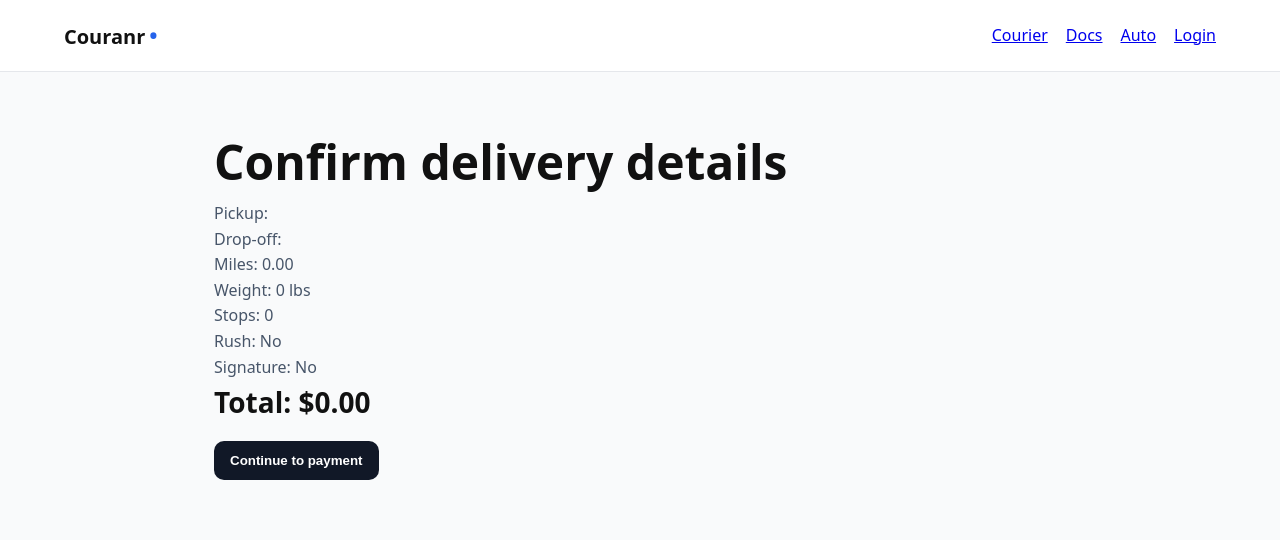
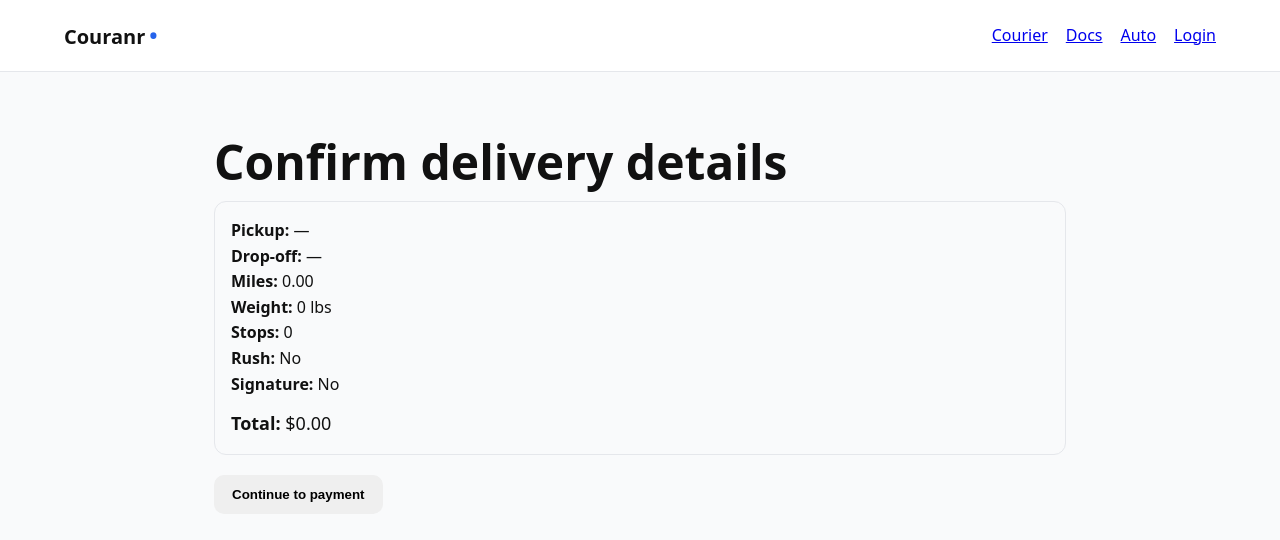
Before and after one commit to kkoly10/couranr-os, a Next.js app: page /courier/checkout in a window 1280 px wide. Shown: the top 540 px of the page. Built offline with nearby package versions, Linux system fonts and the light colour scheme; no server answers.

Commit message:
Update CheckoutClient.tsx

```diff
--- a/app/courier/checkout/CheckoutClient.tsx
+++ b/app/courier/checkout/CheckoutClient.tsx
@@ -11,24 +11,22 @@ function num(v: string | null, fallback = 0) {
 
 export default function CheckoutClient() {
   const router = useRouter();
-  const params = useSearchParams();
+  const sp = useSearchParams();
 
   const [loading, setLoading] = useState(false);
   const [err, setErr] = useState<string | null>(null);
 
-  // ✅ Read params
-  const miles = num(params.get("miles"));
-  const weightLbs = num(params.get("weight"));
-  const stops = num(params.get("stops"));
-  const rush = params.get("rush") === "1";
-  const signature = params.get("signature") === "1";
-  const price = num(params.get("price"));
-
-  const pickup = params.get("pickup") ?? "";
-  const dropoff = params.get("dropoff") ?? "";
+  const price = sp.get("price") ?? "0";
+  const miles = sp.get("miles") ?? "0";
+  const pickup = sp.get("pickup") ?? "";
+  const dropoff = sp.get("dropoff") ?? "";
+  const weight = sp.get("weight") ?? "0";
+  const rush = sp.get("rush") === "1";
+  const signature = sp.get("signature") === "1";
+  const stops = sp.get("stops") ?? "0";
 
   const amountCents = useMemo(
-    () => Math.round(price * 100),
+    () => Math.round(num(price) * 100),
     [price]
   );
 
@@ -36,16 +34,14 @@ export default function CheckoutClient() {
     setErr(null);
     setLoading(true);
 
-    // 🔐 Auth gate
     const { data } = await supabase.auth.getSession();
     const token = data.session?.access_token;
 
     if (!token) {
-      router.push(`/login?next=${encodeURIComponent(window.location.pathname + window.location.search)}`);
+      router.push(`/login?next=${encodeURIComponent(location.pathname + location.search)}`);
       return;
     }
 
-    // 🚚 Start checkout
     const res = await fetch("/api/delivery/start-checkout", {
       method: "POST",
       headers: {
@@ -53,54 +49,51 @@ export default function CheckoutClient() {
         Authorization: `Bearer ${token}`,
       },
       body: JSON.stringify({
-        miles,              // ✅ FIXED
-        weightLbs,          // ✅ FIXED
-        stops,
+        pickupAddress: pickup,
+        dropoffAddress: dropoff,
+        miles: num(miles),
+        weight: num(weight),
+        stops: num(stops),
         rush,
         signature,
-        pickupAddress: pickup,
-        dropoffAddress: dropoff,
+        totalCents: amountCents,
       }),
     });
 
-    const dataRes = await res.json();
+    const json = await res.json();
 
     if (!res.ok) {
-      setErr(dataRes?.error || "Failed to continue to payment");
+      setErr(json?.error || "Failed to continue to payment");
       setLoading(false);
       return;
     }
 
-    window.location.href = dataRes.url;
+    window.location.href = json.url;
   }
 
   return (
     <div style={{ maxWidth: 900, margin: "0 auto", padding: 24 }}>
       <h1>Confirm delivery details</h1>
 
-      <p>Pickup: {pickup}</p>
-      <p>Drop-off: {dropoff}</p>
-      <p>Miles: {miles.toFixed(2)}</p>
-      <p>Weight: {weightLbs} lbs</p>
-      <p>Stops: {stops}</p>
-      <p>Rush: {rush ? "Yes" : "No"}</p>
-      <p>Signature: {signature ? "Yes" : "No"}</p>
-
-      <h2>Total: ${price.toFixed(2)}</h2>
+      <div style={{ border: "1px solid #e5e7eb", borderRadius: 12, padding: 16 }}>
+        <div><strong>Pickup:</strong> {pickup || "—"}</div>
+        <div><strong>Drop-off:</strong> {dropoff || "—"}</div>
+        <div><strong>Miles:</strong> {num(miles).toFixed(2)}</div>
+        <div><strong>Weight:</strong> {num(weight)} lbs</div>
+        <div><strong>Stops:</strong> {num(stops)}</div>
+        <div><strong>Rush:</strong> {rush ? "Yes" : "No"}</div>
+        <div><strong>Signature:</strong> {signature ? "Yes" : "No"}</div>
+        <div style={{ marginTop: 12, fontSize: 18 }}>
+          <strong>Total:</strong> ${num(price).toFixed(2)}
+        </div>
+      </div>
 
       {err && <p style={{ color: "red" }}>{err}</p>}
 
       <button
         onClick={continueToPayment}
         disabled={loading}
-        style={{
-          marginTop: 16,
-          padding: "12px 16px",
-          borderRadius: 10,
-          background: "#111827",
-          color: "#fff",
-          fontWeight: 700,
-        }}
+        style={{ marginTop: 20 }}
       >
         {loading ? "Working…" : "Continue to payment"}
       </button>
```
